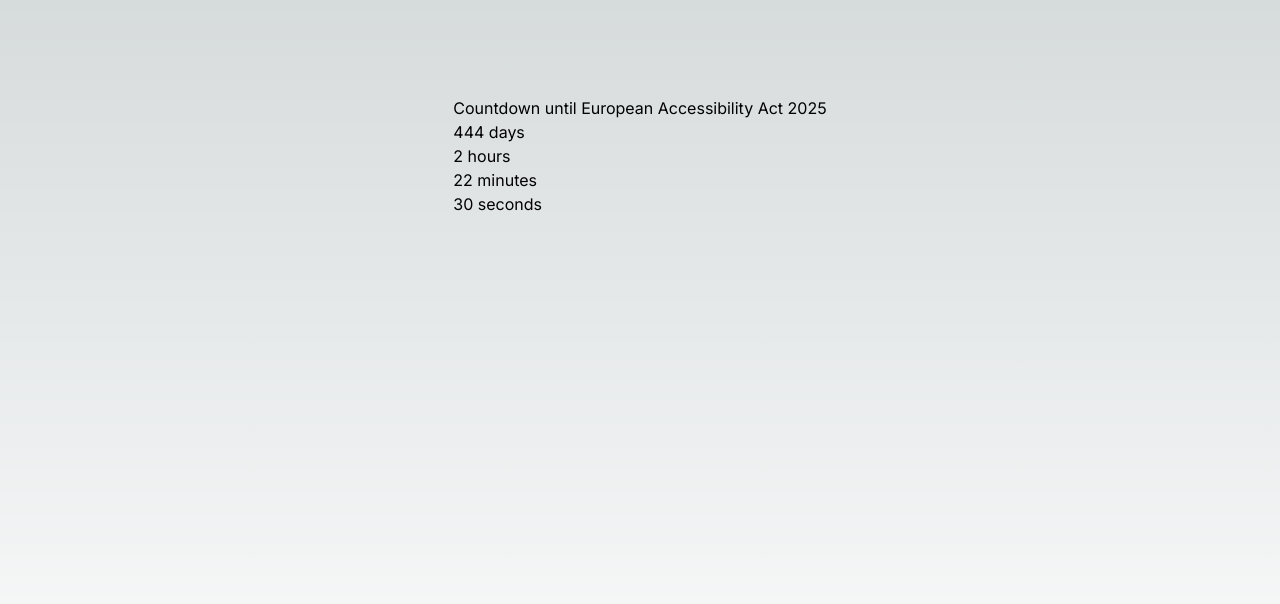
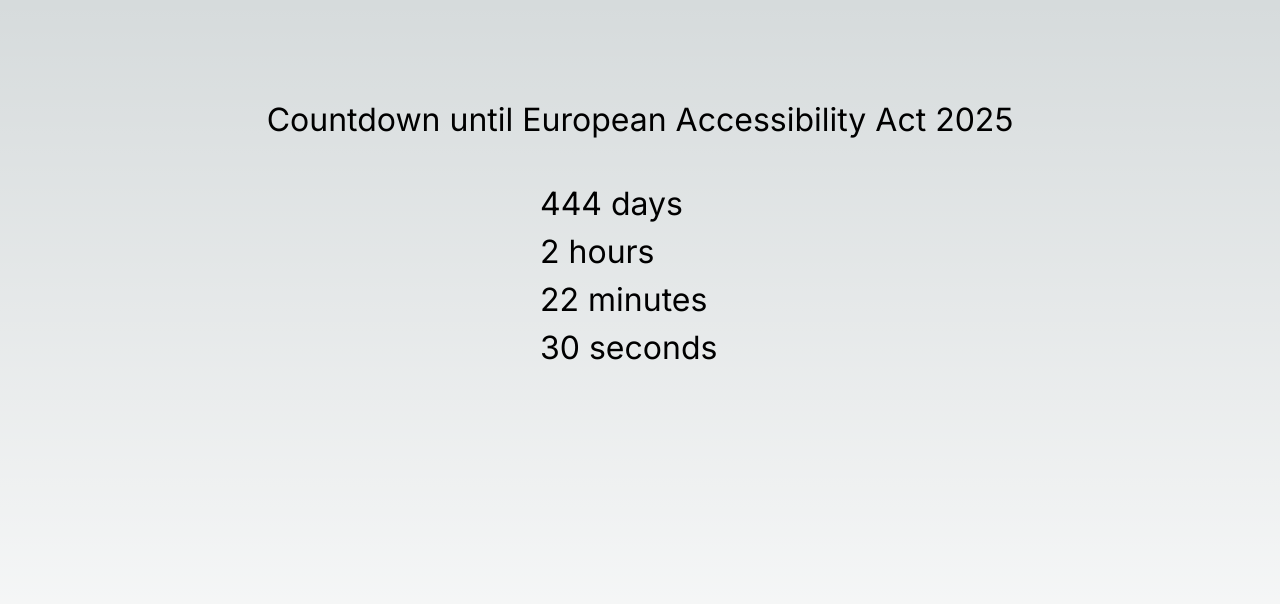
Before and after one commit to marius-tw/european-accessibility-act-countdown, a Next.js app: page /european-accessibility-act-countdown/ in a window 1280 px wide. Shown: the top 604 px of the page. Built offline with nearby package versions, Linux system fonts and the light colour scheme.

Commit message:
increase font-size

```diff
--- a/src/app/countdown.tsx
+++ b/src/app/countdown.tsx
@@ -30,9 +30,9 @@ function Countdown() {
   }
 
   return (
-    <div>
+    <div className="flex flex-col items-center">
       <h1>Countdown until European Accessibility Act 2025</h1>
-      <div>
+      <div className="w-[200px] m-9">
         <p>{timeRemaining.days} days</p>
         <p>{timeRemaining.hours} hours</p>
         <p>{timeRemaining.minutes} minutes</p>
--- a/src/app/globals.css
+++ b/src/app/globals.css
@@ -31,3 +31,7 @@ body {
     text-wrap: balance;
   }
 }
+
+h1, p {
+  font-size: 2rem
+}
```
